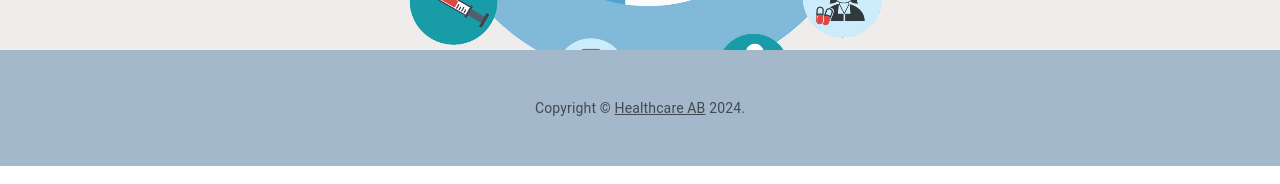
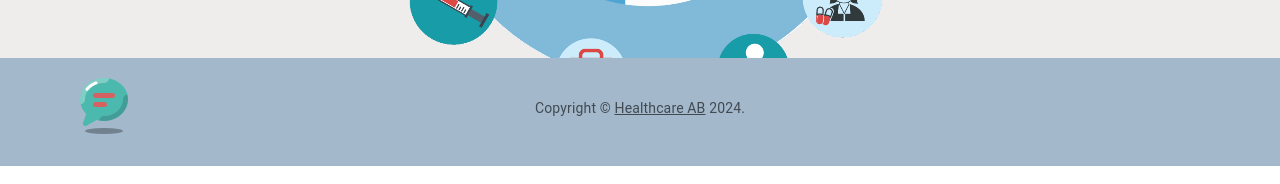
Before and after one commit to AlirezaHK91/Healthcare-Frontend, a React (Vite) app: page / in a window 1280 px wide. Shown: the part 634-818 px from the top of the page. Built offline with nearby package versions, Linux system fonts and the light colour scheme; no server answers.

Commit message:
Added feedback icon in footer and navigate to feedback.

```diff
--- a/src/Footer.jsx
+++ b/src/Footer.jsx
@@ -3,12 +3,16 @@ import Box from '@mui/material/Box';
 import Container from '@mui/material/Container';
 import Typography from '@mui/material/Typography';
 import Link from '@mui/material/Link';
+import fback from "./assets/fback.png"
 
 function Copyright() {
   return (
     <Typography variant="body2" color="text.secondary" align="center">
+       <Link href="/review">
+        <img className='w-13 -my-9 ml-2' src={fback} alt="Feedback" />
+      </Link>
       {'Copyright © '}
-      <Link color="inherit" href="https://mui.com/">
+      <Link color="inherit" href="">
         Healthcare AB
       </Link>{' '}
       {new Date().getFullYear()}
@@ -23,7 +27,7 @@ export default function Footer({title, description}) {
     <Box component="footer" sx={{ bgcolor: '#A3B8CB', py: 6 , position: "sticky"}}>
       <Container maxWidth="lg">
 
-        <Copyright />
+        <Copyright/>
 
       </Container>
     </Box>
```
Also changed, not shown: src/assets/fback.png (added).
